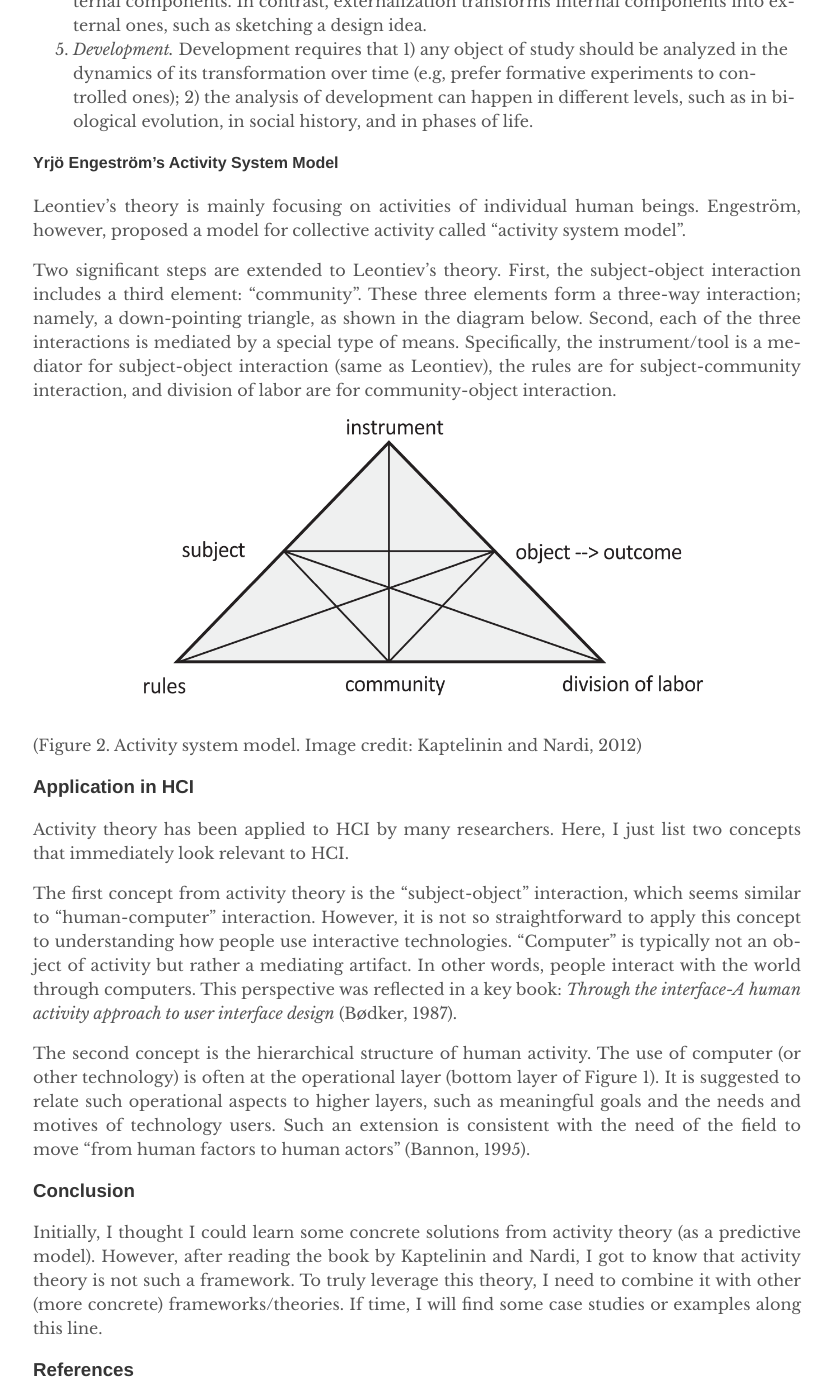
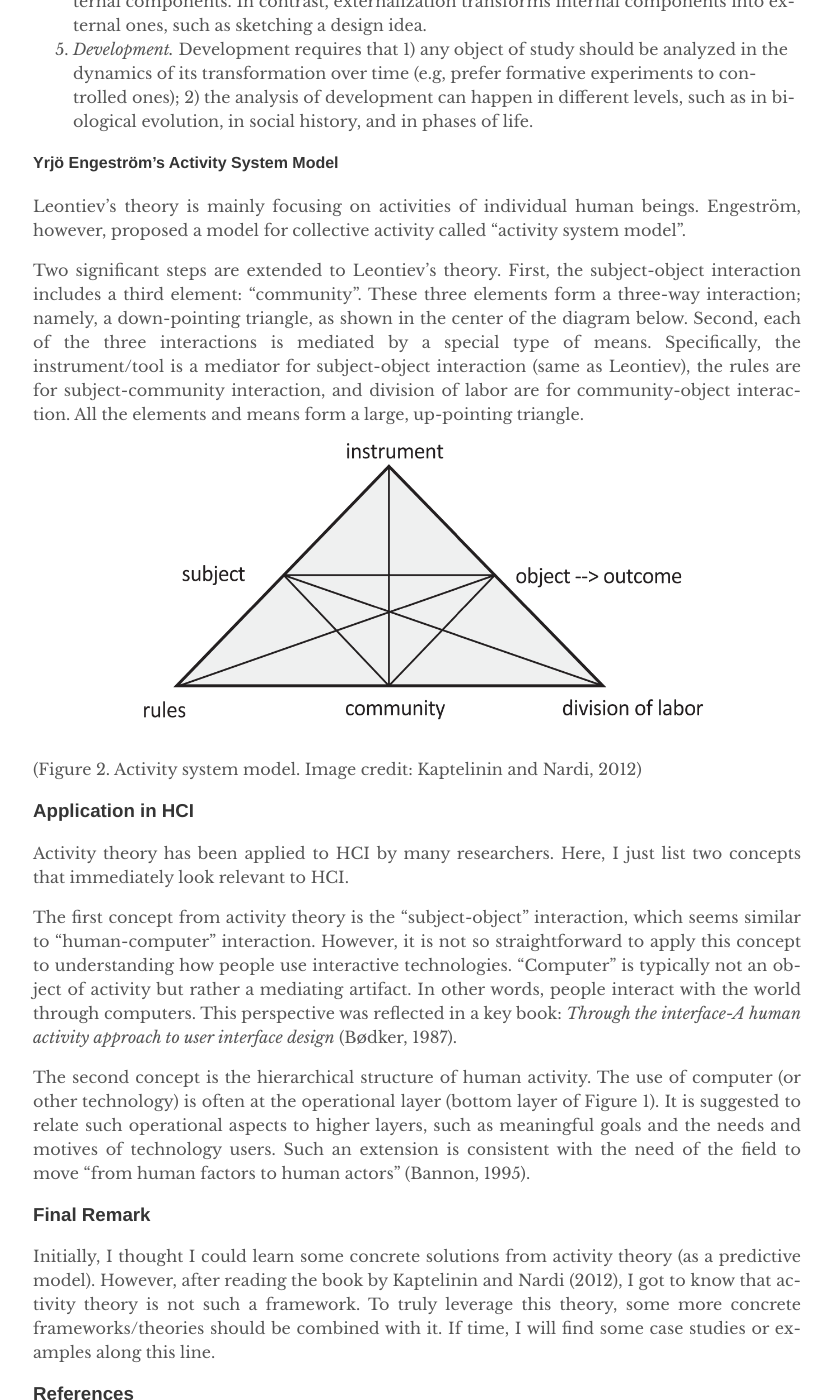
Before and after one commit to gaopinghuang0/gaopinghuang0.github.io, a Jekyll site: the page built from _posts/2019-11-30-activity-theory-and-hci.md, in a window 1280 px wide and 1400 px high, scrolled down 2316 px. Shown: the whole window, without its empty margins (223-1056 px from the left). Built offline with Jekyll 4.4.1, drawn with Linux system fonts in a browser that asks for light colours; comment, search, counter and statistics services are not loaded.

Commit message:
minor update the activity theory

```diff
--- a/_posts/2019-11-30-activity-theory-and-hci.md
+++ b/_posts/2019-11-30-activity-theory-and-hci.md
@@ -46,7 +46,7 @@ Several main principles are as follows:
 #### Yrjö Engeström's Activity System Model
 Leontiev's theory is mainly focusing on activities of individual human beings. Engeström, however, proposed a model for collective activity called "activity system model".
 
-Two significant steps are extended to Leontiev's theory. First, the subject-object interaction includes a third element: "community". These three elements form a three-way interaction; namely, a down-pointing triangle, as shown in the diagram below. Second, each of the three interactions is mediated by a special type of means. Specifically, the instrument/tool is a mediator for subject-object interaction (same as Leontiev), the rules are for subject-community interaction, and division of labor are for community-object interaction.
+Two significant steps are extended to Leontiev's theory. First, the subject-object interaction includes a third element: "community". These three elements form a three-way interaction; namely, a down-pointing triangle, as shown in the center of the diagram below. Second, each of the three interactions is mediated by a special type of means. Specifically, the instrument/tool is a mediator for subject-object interaction (same as Leontiev), the rules are for subject-community interaction, and division of labor are for community-object interaction. All the elements and means form a large, up-pointing triangle.
 ![activity-system-model](/assets/imgs/activity-system-model.png)
 (Figure 2. Activity system model. Image credit: Kaptelinin and Nardi, 2012)
 
@@ -57,8 +57,8 @@ The first concept from activity theory is the "subject-object" interaction, whic
 
 The second concept is the hierarchical structure of human activity. The use of computer (or other technology) is often at the operational layer (bottom layer of Figure 1). It is suggested to relate such operational aspects to higher layers, such as meaningful goals and the needs and motives of technology users. Such an extension is consistent with the need of the field to move “from human factors to human actors” (Bannon, 1995).
 
-### Conclusion
-Initially, I thought I could learn some concrete solutions from activity theory (as a predictive model). However, after reading the book by Kaptelinin and Nardi, I got to know that activity theory is not such a framework. To truly leverage this theory, I need to combine it with other (more concrete) frameworks/theories. If time, I will find some case studies or examples along this line.
+### Final Remark
+Initially, I thought I could learn some concrete solutions from activity theory (as a predictive model). However, after reading the book by Kaptelinin and Nardi (2012), I got to know that activity theory is not such a framework. To truly leverage this theory, some  more concrete frameworks/theories should be combined with it. If time, I will find some case studies or examples along this line.
 
 ### References
 1. Bannon, L. J. (1995). From human factors to human actors: The role of psychology and human-computer interaction studies in system design. In Readings in Human–Computer Interaction (pp. 205-214). Morgan Kaufmann.
```
